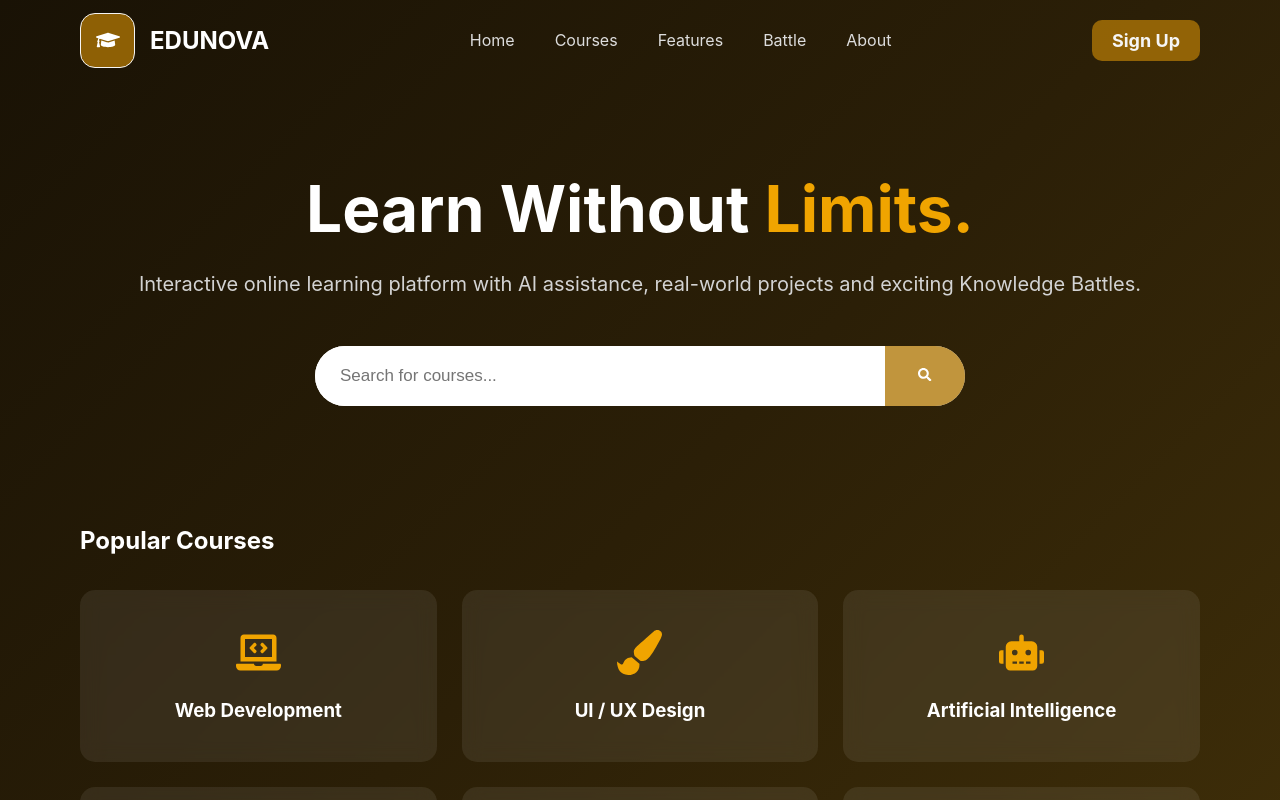
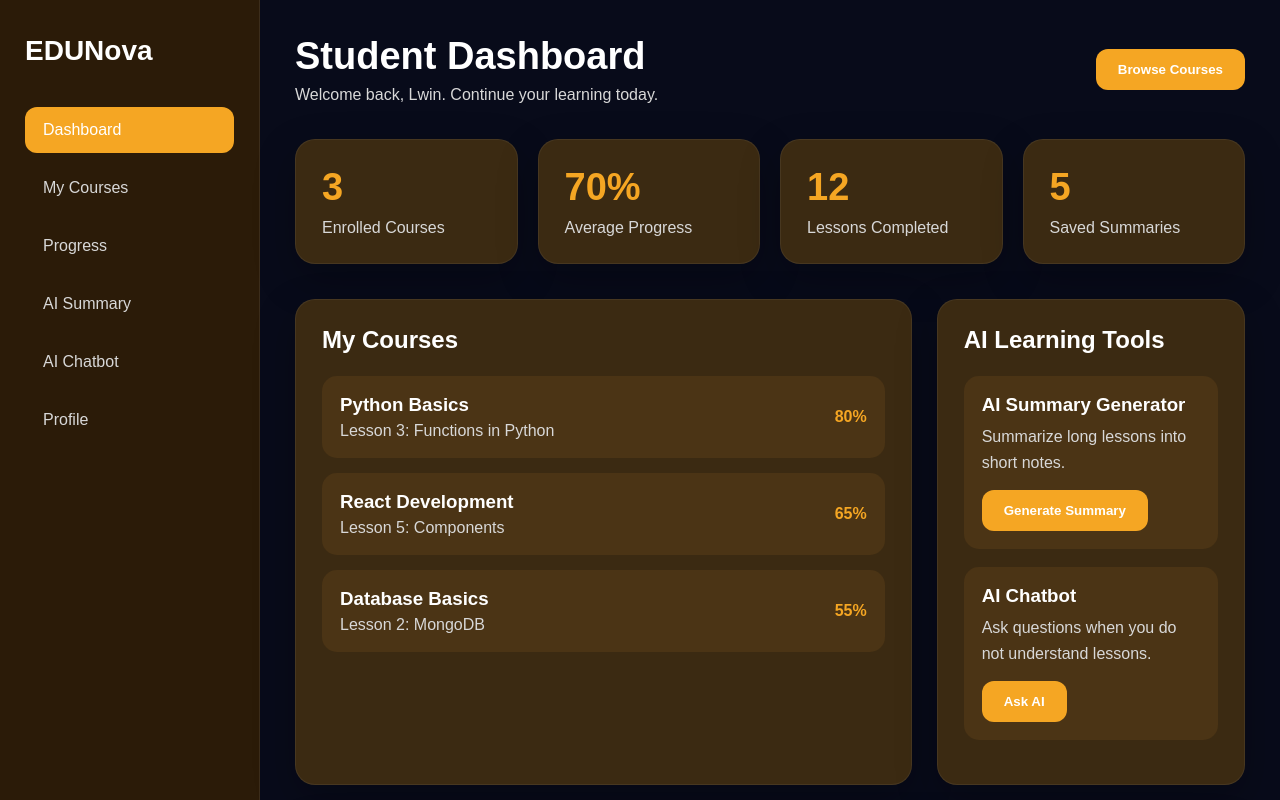
Before and after one commit to cyon003/EDUNova, a React (Vite) app in the folder frontend/: page / in a window 1280 px wide. Shown: the top 800 px of the page. Built offline with nearby package versions, Linux system fonts and the light colour scheme.

Commit message:
Lwin's work

```diff
--- a/frontend/src/App.jsx
+++ b/frontend/src/App.jsx
@@ -16,4 +16,4 @@ function App() {
   );
 }
 
-export default App;
+export default StudentDashboard;
--- a/frontend/src/styles/StudentDashboard.css
+++ b/frontend/src/styles/StudentDashboard.css
@@ -1,190 +1,206 @@
+:root {
+  --bg: #1f1405;
+  --sidebar: #2b1b08;
+  --card: #3b2a12;
+  --card-light: #4b3415;
+  --primary: #d39a33;
+  --secondary: #f5a623;
+  --white: #ffffff;
+  --text: #d8d8d8;
+}
+* {
+  margin: 0;
+  padding: 0;
+  box-sizing: border-box;
+}
 .student-dashboard {
   min-height: 100vh;
   display: flex;
-  background: #f4f6fb;
-  color: #1f2937;
+  background: var(--bg);
+  color: var(--white);
   font-family: Arial, sans-serif;
 }
-
 .sidebar {
-  width: 250px;
-  background: #172554;
-  color: white;
-  padding: 30px 22px;
+  width: 260px;
+  background: var(--sidebar);
+  padding: 35px 25px;
+  border-right: 1px solid rgba(255, 255, 255, 0.08);
 }
-
 .sidebar h2 {
-  margin-bottom: 35px;
-  font-size: 26px;
+  font-size: 28px;
+  margin-bottom: 40px;
+  color: var(--white);
 }
-
 .sidebar a {
   display: block;
-  padding: 14px 16px;
-  margin-bottom: 10px;
-  border-radius: 10px;
-  color: #dbeafe;
+  padding: 14px 18px;
+  margin-bottom: 12px;
+  border-radius: 12px;
+  color: var(--text);
   text-decoration: none;
   cursor: pointer;
+  transition: 0.3s;
 }
-
-.sidebar a.active,
-.sidebar a:hover {
-  background: #2563eb;
-  color: white;
+.sidebar a:hover,
+.sidebar .active {
+  background: var(--secondary);
+  color: var(--white);
 }
-
 .dashboard-main {
   flex: 1;
   padding: 35px;
 }
-
 .dashboard-header {
   display: flex;
   justify-content: space-between;
   align-items: center;
-  margin-bottom: 30px;
+  margin-bottom: 35px;
 }
-
 .dashboard-header h1 {
-  font-size: 34px;
+  font-size: 38px;
   margin-bottom: 8px;
+  color: var(--white);
 }
-
 .dashboard-header p {
-  color: #6b7280;
+  color: var(--text);
 }
-
 .dashboard-header button,
 .ai-box button {
   border: none;
-  background: #2563eb;
-  color: white;
-  padding: 12px 20px;
-  border-radius: 10px;
+  background: var(--secondary);
+  color: var(--white);
+  padding: 13px 22px;
+  border-radius: 12px;
   font-weight: bold;
   cursor: pointer;
+  transition: 0.3s;
 }
-
+.dashboard-header button:hover,
+.ai-box button:hover {
+  background: var(--primary);
+  transform: translateY(-2px);
+}
 .stats-grid {
   display: grid;
   grid-template-columns: repeat(4, 1fr);
   gap: 20px;
-  margin-bottom: 30px;
+  margin-bottom: 35px;
 }
-
 .stat-card,
 .courses-card,
 .ai-card,
 .progress-section {
-  background: white;
-  border-radius: 18px;
-  padding: 24px;
-  box-shadow: 0 8px 22px rgba(0, 0, 0, 0.06);
+  background: var(--card);
+  border-radius: 20px;
+  padding: 26px;
+  box-shadow: 0 15px 40px rgba(0, 0, 0, 0.25);
+  border: 1px solid rgba(255, 255, 255, 0.06);
 }
-
 .stat-card h3 {
-  font-size: 32px;
-  color: #2563eb;
-  margin-bottom: 8px;
+  font-size: 38px;
+  color: var(--secondary);
+  margin-bottom: 10px;
 }
-
 .stat-card p {
-  color: #6b7280;
+  color: var(--text);
 }
-
 .content-grid {
   display: grid;
   grid-template-columns: 2fr 1fr;
-  gap: 24px;
-  margin-bottom: 30px;
+  gap: 25px;
+  margin-bottom: 35px;
 }
-
 .courses-card h2,
 .ai-card h2,
 .progress-section h2 {
-  margin-bottom: 20px;
+  margin-bottom: 22px;
+  color: var(--white);
 }
-
 .course-item {
   display: flex;
   justify-content: space-between;
   align-items: center;
-  border: 1px solid #e5e7eb;
+  background: var(--card-light);
   padding: 18px;
-  border-radius: 14px;
-  margin-bottom: 14px;
+  border-radius: 15px;
+  margin-bottom: 15px;
+  transition: 0.3s;
 }
-
+.course-item:hover {
+  background: #5b4019;
+  transform: translateY(-3px);
+}
 .course-item h3 {
   margin-bottom: 6px;
+  color: var(--white);
 }
-
 .course-item p {
-  color: #6b7280;
+  color: var(--text);
 }
-
 .course-item span {
-  color: #2563eb;
+  color: var(--secondary);
   font-weight: bold;
 }
-
 .ai-box {
-  border: 1px solid #e5e7eb;
+  background: var(--card-light);
   padding: 18px;
-  border-radius: 14px;
-  margin-bottom: 16px;
+  border-radius: 15px;
+  margin-bottom: 18px;
 }
-
 .ai-box h3 {
   margin-bottom: 8px;
+  color: var(--white);
 }
-
 .ai-box p {
-  color: #6b7280;
-  margin-bottom: 14px;
-  line-height: 1.5;
+  color: var(--text);
+  line-height: 1.6;
+  margin-bottom: 15px;
 }
-
 .progress-item {
-  margin-bottom: 18px;
+  margin-bottom: 22px;
 }
-
+Studentdashboard.css
 .progress-item p {
-  margin-bottom: 8px;
+  margin-bottom: 10px;
   font-weight: 600;
+  color: var(--white);
 }
-
 .progress-bar {
+  width: 100%;
   height: 12px;
-  background: #e5e7eb;
+  background: #4d3920;
   border-radius: 20px;
   overflow: hidden;
 }
-
 .progress-bar span {
   display: block;
   height: 100%;
-  background: #2563eb;
+  background: linear-gradient(90deg, var(--secondary), var(--primary));
 }
-
-@media (max-width: 900px) {
+@media (max-width: 1000px) {
   .student-dashboard {
     flex-direction: column;
   }
-
   .sidebar {
     width: 100%;
   }
-
-  .stats-grid,
+  .stats-grid {
+    grid-template-columns: repeat(2, 1fr);
+  }
   .content-grid {
     grid-template-columns: 1fr;
   }
-
+}
+@media (max-width: 700px) {
+  .stats-grid {
+    grid-template-columns: 1fr;
+  }
   .dashboard-header {
     flex-direction: column;
     align-items: flex-start;
-    gap: 15px;
+    gap: 20px;
+  }
+  .dashboard-header h1 {
+    font-size: 30px;
   }
 }
```
Also changed, not shown: frontend/src/pages/StudentDashboard.jsx (+0 -15 lines).
